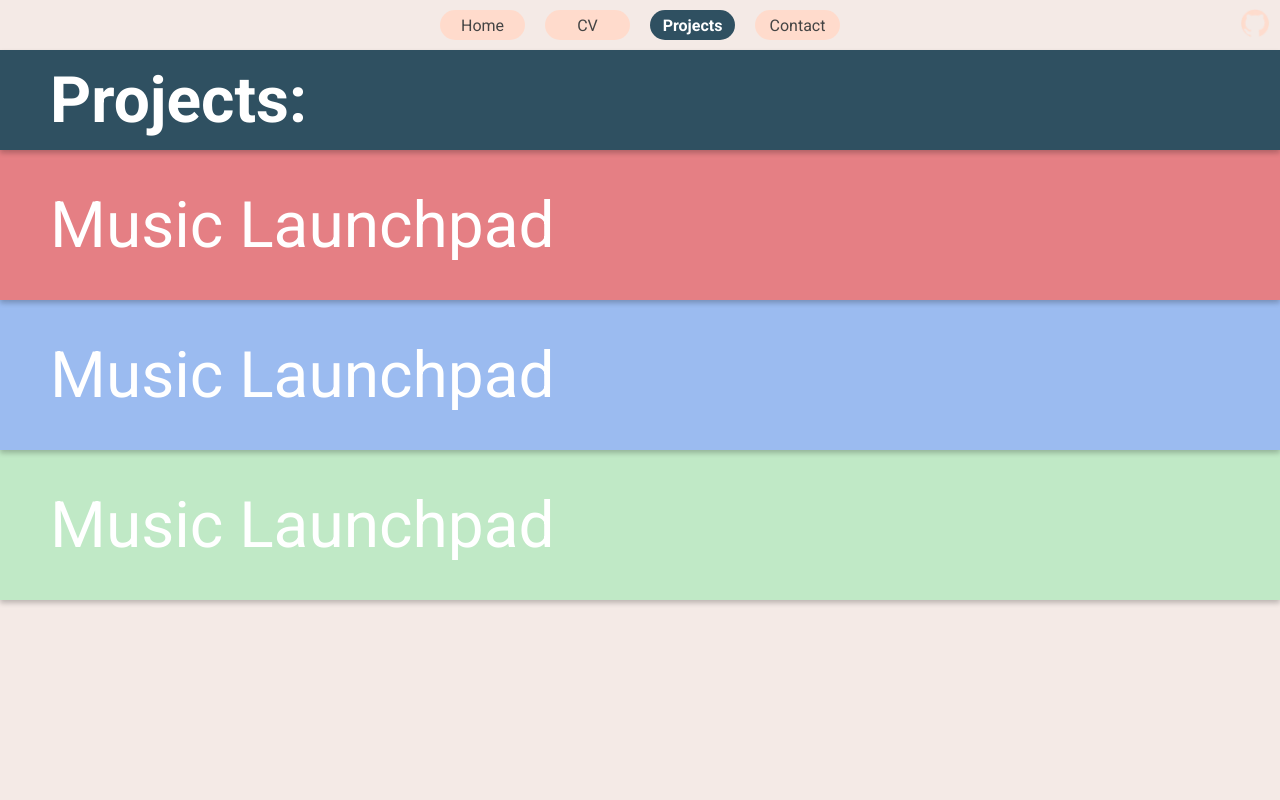
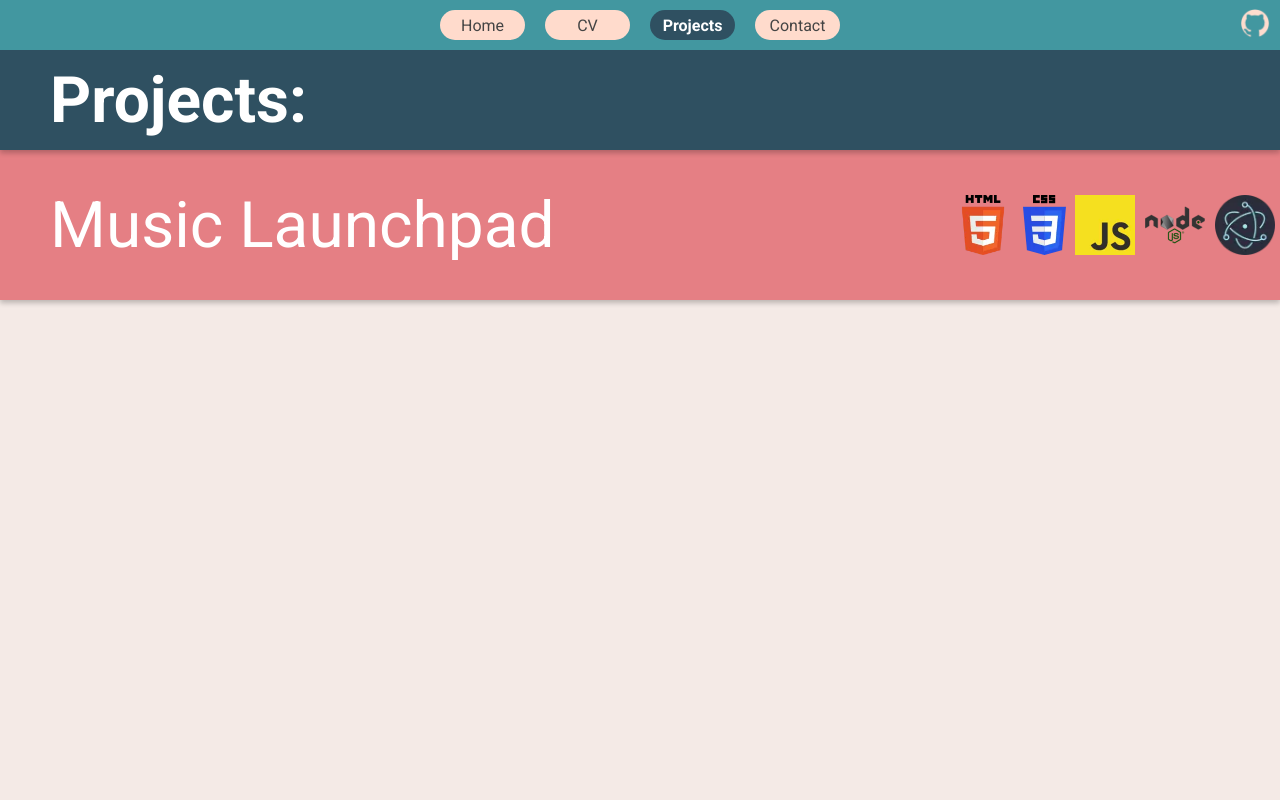
Before and after one commit to bjvanbemmel/portfolio-website, a PHP site: page /projects/ in a window 1280 px wide. Run offline with PHP 8.4, Linux system fonts and the light colour scheme.

Commit message:
Finished Projects page for now, added musiclaunchpad. Changed global z-index values.

```diff
--- a/projects/index.html
+++ b/projects/index.html
@@ -41,24 +41,30 @@
       <section id="tab"></section>
       <section class="tab" id="tab1" onclick="dropdown1()">
         <h2>Music Launchpad</h2>
+        <img src="/src/img/html5.webp" />
+        <img src="/src/img/css3.webp" />
+        <img src="/src/img/js.webp" />
+        <img src="/src/img/node.webp" />
+        <img src="/src/img/electron.webp" />
       </section>
       <div class="subtext" id="sub1">
-        <p></p>
+        <section class="left">
+          <h3>Electron-based Music launcher</h3>
+          <video id="src1" controls>
+          </video>
+        </section>
+        <p>
+          Music Launchpad is a webapplication running on the Electron framework.
+          I hated having to browse through my folders to listen to the music I wanted,
+          so I ended up creating an app to bypass that.<br><br>
+          This application listens for key inputs from the user. I am using a messy
+          switch statement to handle most of this. As you can see in the video, I am not using
+          my keyboard. Instead I am using the <b><a href="https://www.coolblue.nl/product/735409/novation-launchpad-mk2.html">Novation Launchpad MK2</a></b>.
+          Another program called <b><a href="https://www.bome.com/products/miditranslator">Bome's MIDI translator</a></b>
+          translates the MIDI inputs into regular keystrokes. For this I had to learn how to use hexadecimals.
+          <br><br><br><br><br>Check this project out on <b><a href="https://github.com/UsamiGit/musiclaunchpadv2">Github</a></b>.
+        </p>
       </div>
-      <section class="tab" id="tab2" onclick="dropdown2()">
-        <h2>Music Launchpad</h2>
-      </section>
-      <div class="subtext" id="sub2">
-        <p></p>
-      </div>
-      <section class="tab" id="tab3" onclick="dropdown3()">
-        <h2>Music Launchpad</h2>
-      </section>
-      <div class="subtext" id="sub3">
-        <p></p>
-      </div>
-    </section>
   </body>
-  <script src="/src/js/scroll.js"></script>
   <script src="/src/js/projects-dropdown.js"></script>
 </html>
--- a/src/css/nav.css
+++ b/src/css/nav.css
@@ -20,8 +20,8 @@
   animation: nav-fadeIn 300ms forwards;
   animation-delay: 200ms;
   width: 100%;
-  z-index: 2;
-  transition: background-color 500ms;
+  z-index: 10;
+  transition: background-color 200ms;
 }
 
 #nav-bar {
--- a/src/css/projects.css
+++ b/src/css/projects.css
@@ -1,6 +1,8 @@
 body {
   background-color: #f4eae6;
   font-family: "Roboto", sans-serif;
+  overflow-y: scroll;
+  overflow-x: hidden;
 }
 
 nav {
@@ -61,6 +63,14 @@
   font-size: 64px;
   font-weight: 400;
   animation: fadeIn 100ms forwards;
+  margin-right: auto;
+}
+
+.tab img {
+    opacity: 0;
+    height: 60px;
+    margin: 5px;
+    animation: fadeIn 100ms forwards;
 }
 
 #tab1 h2 {
@@ -82,6 +92,11 @@
   animation: moveInRight 300ms forwards;
   animation-delay: 800ms;
 }
+
+#tab1 img{animation-delay: 1000ms;}
+#tab2 img{animation-delay: 1100ms;}
+#tab3 img{animation-delay: 1200ms;}
+
 #tab2 {
   position: relative;
   z-index: 4;
@@ -98,10 +113,49 @@
 }
 
 .subtext {
+  position: relative;
+  z-index: 1;
   height: 0px;
   width: 100%;
-  transition: height 200ms;
+  opacity: 0;
+  transition: height 200ms, opacity 200ms;
+  box-shadow: 0px 3px 5px rgba(7, 7, 7, 0.233);
   background-color: white;
+
+  display: flex;
+  justify-content: center;
+  flex-direction: row;
+  align-items: center;
+}
+
+.subtext h3{
+    height: auto;
+    font-size: 32px;
+    margin-bottom: 20px;
+    opacity: .6;
+    font-weight: 500;
+}
+
+.subtext p {
+    width: 40%;
+    font-size: 16px;
+    opacity: .6;
+    margin: 80px 20px 20px 80px;
+}
+
+.subtext a {
+    color: black;
+}
+
+item {
+    margin: 20px;
+    color: rgb(0, 0, 0);
+    font-weight: 500;
+}
+
+.subtext video {
+    width: 700px;
+    height: 394px;
 }
 
 /* start of animations */
--- a/src/js/projects-dropdown.js
+++ b/src/js/projects-dropdown.js
@@ -1,29 +1,16 @@
 function dropdown1() {
   if (active1 == 0) {
+    document.getElementById("sub1").style.padding = "20px";
     document.getElementById("sub1").style.height = "500px";
+    document.getElementById("sub1").style.opacity = "1";
+    document.getElementById("src1").src = "https://cdn.bjvanbemmel.nl/launchpad-preview.mp4";
     active1++;
   } else {
+    document.getElementById("sub1").style.padding = "0px";
     document.getElementById("sub1").style.height = "0px";
+    document.getElementById("sub1").style.opacity = "0";
+    document.getElementById("src1").src = "";
+
     active1 = 0;
   }
 }
-
-function dropdown2() {
-  if (active2 == 0) {
-    document.getElementById("sub2").style.height = "500px";
-    active2++;
-  } else {
-    document.getElementById("sub2").style.height = "0px";
-    active2 = 0;
-  }
-}
-
-function dropdown3() {
-  if (active3 == 0) {
-    document.getElementById("sub3").style.height = "500px";
-    active3++;
-  } else {
-    document.getElementById("sub3").style.height = "0px";
-    active3 = 0;
-  }
-}
```
Also changed, not shown: 1 other file.
